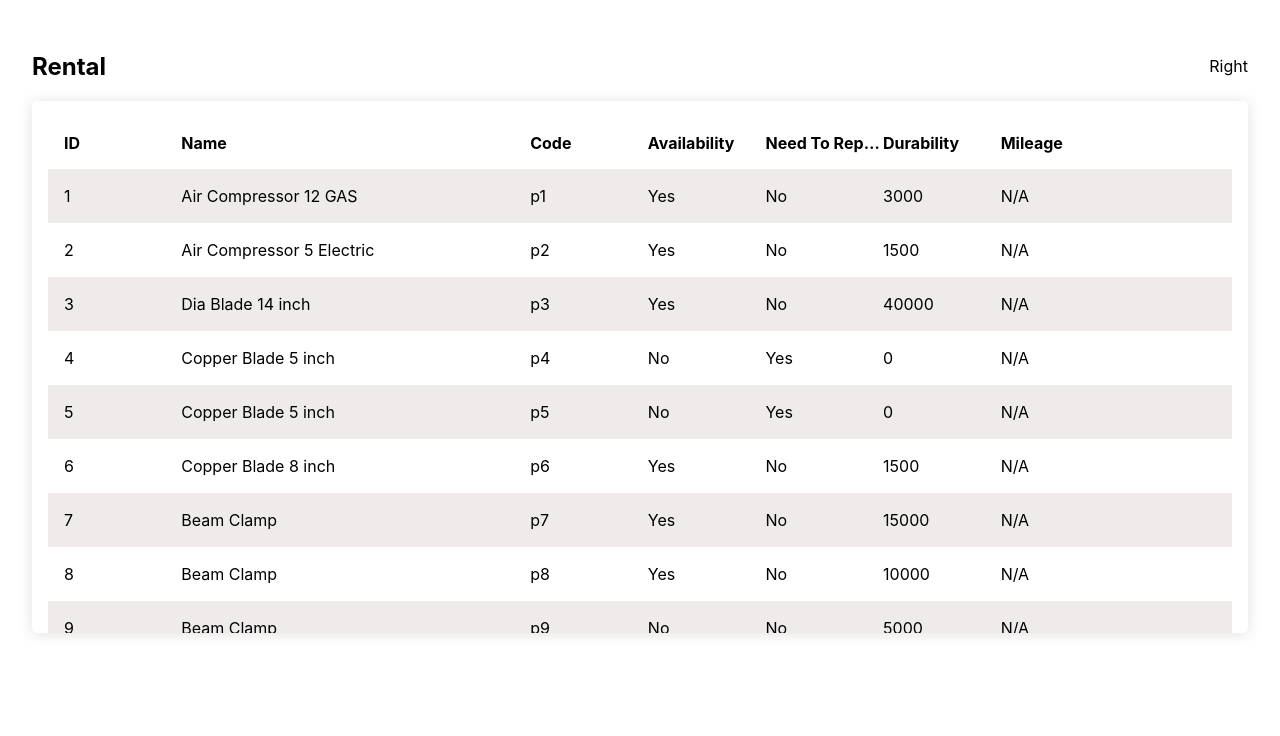
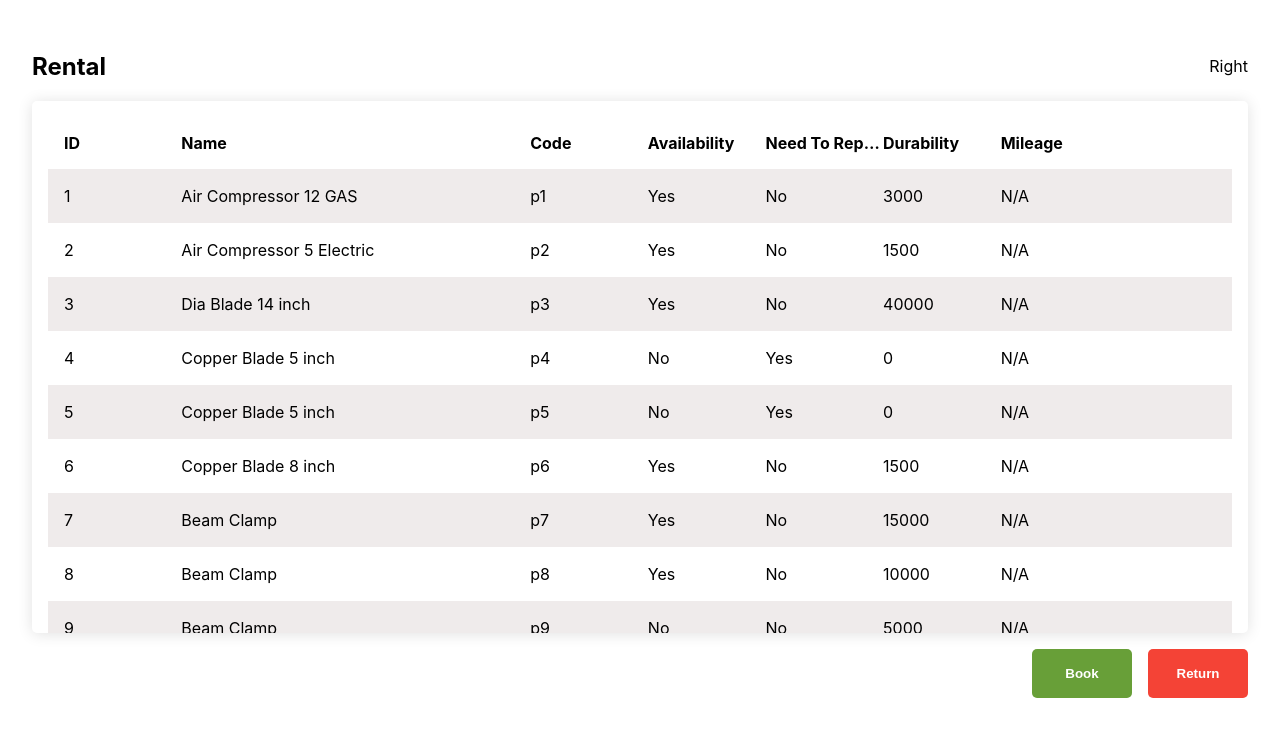
Before and after one commit to mp5maker/react-rental, a React (Create React App) app: page / in a window 1280 px wide. Shown: the top 736 px of the page. Built offline with nearby package versions, Linux system fonts and the light colour scheme; the HTML template or start-up script is replaced by a standard one.

Commit message:
feat: added preliminary actions buttons in the bottom

```diff
--- /dev/null
+++ b/src/components/button/button.scss
@@ -0,0 +1,36 @@
+.button-container {
+  padding: var(--extraSmallSpace);
+  border: none;
+  box-shadow: unset;
+  outline: none;
+  cursor: pointer;
+  border-radius: var(--commonBorderRadius);
+  &.primary {
+    background-color: var(--primary);
+    color: var(--white);
+  }
+  &.secondary {
+    background-color: var(--secondary);
+    color: var(--white);
+  }
+  &.error {
+    background-color: var(--error);
+    color: var(--white);
+  }
+  &.warning {
+    background-color: var(--warning);
+    color: var(--white);
+  }
+  &.info {
+    background-color: var(--info);
+        color: var(--white);
+  }
+  &.success {
+    background-color: var(--info);
+    color: var(--white);
+  }
+  &.white {
+    background-color: var(--white);
+    color: var(--black);
+  }
+}
--- /dev/null
+++ b/src/components/button/index.tsx
@@ -0,0 +1,31 @@
+import * as React from 'react'
+import get from 'lodash/get'
+import './button.scss'
+
+export enum BUTTON_COLOR_TYPE {
+  'primary' = 'primary',
+  'secondary' = 'secondary',
+  'info' = 'info',
+  'success' = 'success',
+  'error' = 'error',
+  'warning' = 'warning'
+}
+
+type TButtonProps = React.HTMLAttributes<HTMLButtonElement> & {
+  color?: BUTTON_COLOR_TYPE
+}
+
+const Button: React.FC<TButtonProps> = ({
+  className,
+  color = BUTTON_COLOR_TYPE.primary,
+  ...props
+}): JSX.Element => {
+  const buttonProps = {
+    ...props,
+    className: `button-container ${get(props, 'className', '')} ${color}`
+  }
+
+  return <button {...buttonProps} />
+}
+
+export default Button
--- /dev/null
+++ b/src/components/footer/footer.scss
@@ -0,0 +1,7 @@
+.footer-container {
+  display: flex;
+  justify-content: space-between;
+  align-items: center;
+  margin-top: var(--mediumSpace);
+  margin-bottom: var(--mediumSpace);
+}
--- /dev/null
+++ b/src/components/footer/index.tsx
@@ -0,0 +1,30 @@
+import * as React from 'react'
+import Button, { BUTTON_COLOR_TYPE } from '../button'
+import './footer.scss'
+
+interface IFooterProps {
+  onBook: (event: React.MouseEvent<HTMLButtonElement>) => void | any
+  onReturn: (event: React.MouseEvent<HTMLButtonElement>) => void | any
+}
+
+const Footer: React.FC<IFooterProps> = ({ onBook, onReturn }) => {
+  return (
+    <div className={'footer-container'}>
+      <div className={'footer-left'}></div>
+      <div className={'footer-right'}>
+        <Button
+          color={BUTTON_COLOR_TYPE.primary}
+          onClick={onBook}
+          style={{ width: '100px', marginRight: 'var(--mediumSpace)' }}
+        >
+          <p style={{ fontWeight: 'bold' }}>Book</p>
+        </Button>
+        <Button color={BUTTON_COLOR_TYPE.error} onClick={onReturn} style={{ width: '100px' }}>
+          <p style={{ fontWeight: 'bold' }}>Return</p>
+        </Button>
+      </div>
+    </div>
+  )
+}
+
+export default Footer
--- a/src/index.scss
+++ b/src/index.scss
@@ -1,12 +1,19 @@
 :root {
-  --extraSmall: 0.25rem;
+  --extraSmallSpace: 0.25rem;
   --smallSpace: 0.5rem;
   --mediumSpace: 1rem;
   --largeSpace: 2rem;
   --extraLargeSpace: 3rem;
   --commonBorderRadius: 5px;
   --white: white;
+  --black: #212121;
   --lightgrey: rgb(239, 235, 235);
+  --primary: #689f38;
+  --secondary: #3f51b5;
+  --error: #f44336;
+  --warning: #ff9800;
+  --info: #2196f3;
+  --success: #81c784;
 }
 
 html, body {
--- a/src/pages/home/index.tsx
+++ b/src/pages/home/index.tsx
@@ -3,11 +3,15 @@ import Header from '../../components/header'
 import Table from '../../components/table'
 import useRental from '../../hooks/useRental'
 import isNil from 'lodash/isNil'
+import Footer from '../../components/footer'
 
 interface IHomeProps {}
 
 const Home: React.FC<IHomeProps> = (): JSX.Element => {
   const { rentals } = useRental()
+
+  const onBook = () => {}
+  const onReturn = () => {}
 
   return (
     <div className={'page-container home-container'}>
@@ -47,6 +51,7 @@ const Home: React.FC<IHomeProps> = (): JSX.Element => {
           )
         }}
       />
+      <Footer onBook={onBook} onReturn={onReturn} />
     </div>
   )
 }
```
